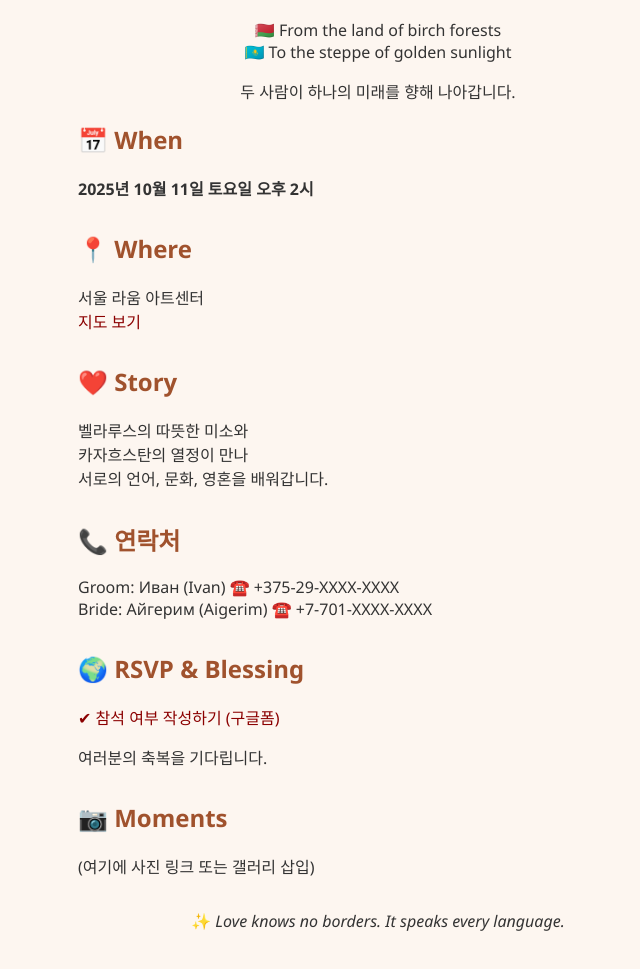
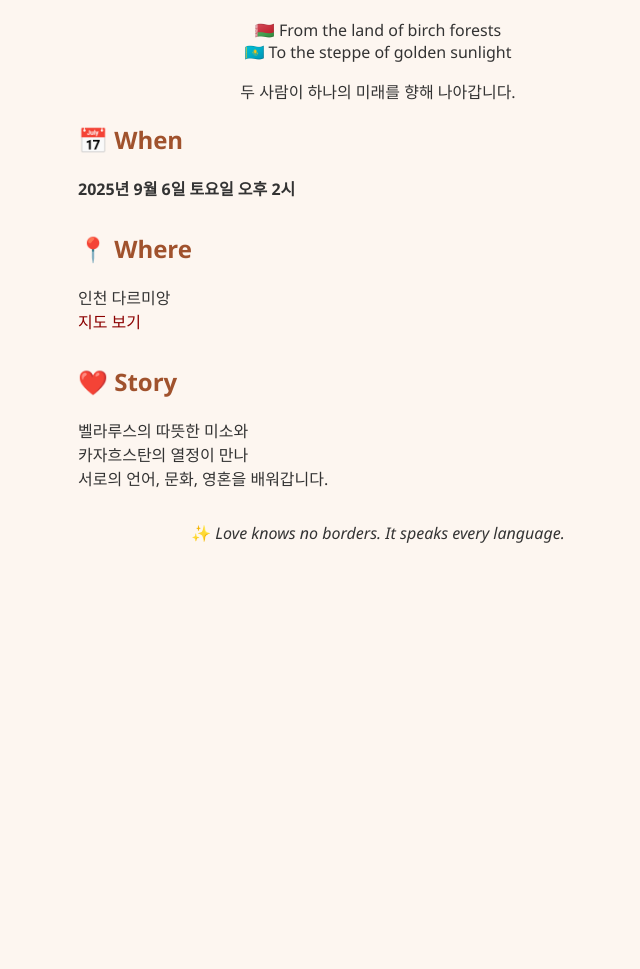
Before and after one commit to cheomzi/weddingTest1, a plain HTML site: page index.html in a window 1280 px wide. Shown: the part 99-1068 px from the top of the page, without its empty margins (262-902 px from the left). After the commit the page ends 800 px from the top, so only its background shows below. Drawn offline with Linux system fonts and the light colour scheme.

Commit message:
Update index.html

```diff
--- a/index.html
+++ b/index.html
@@ -36,12 +36,12 @@
 
   <section>
     <h2>📅 When</h2>
-    <p><strong>2025년 10월 11일 토요일 오후 2시</strong></p>
+    <p><strong>2025년 9월 6일 토요일 오후 2시</strong></p>
   </section>
 
   <section>
     <h2>📍 Where</h2>
-    <p>서울 라움 아트센터<br /><a href="https://maps.google.com" target="_blank">지도 보기</a></p>
+    <p>인천 다르미앙<br /><a href="https://maps.google.com" target="_blank">지도 보기</a></p>
   </section>
 
   <section>
@@ -49,21 +49,6 @@
     <p>벨라루스의 따뜻한 미소와<br />카자흐스탄의 열정이 만나<br />서로의 언어, 문화, 영혼을 배워갑니다.</p>
   </section>
 
-  <section>
-    <h2>📞 연락처</h2>
-    <p>Groom: Иван (Ivan) ☎️ +375-29-XXXX-XXXX<br />Bride: Айгерим (Aigerim) ☎️ +7-701-XXXX-XXXX</p>
-  </section>
-
-  <section>
-    <h2>🌍 RSVP & Blessing</h2>
-    <p><a href="https://forms.gle/your-form-link" target="_blank">✔ 참석 여부 작성하기 (구글폼)</a></p>
-    <p>여러분의 축복을 기다립니다.</p>
-  </section>
-
-  <section>
-    <h2>📷 Moments</h2>
-    <p>(여기에 사진 링크 또는 갤러리 삽입)</p>
-  </section>
 
   <p class="center">✨ <em>Love knows no borders. It speaks every language.</em></p>
 </body>
```
